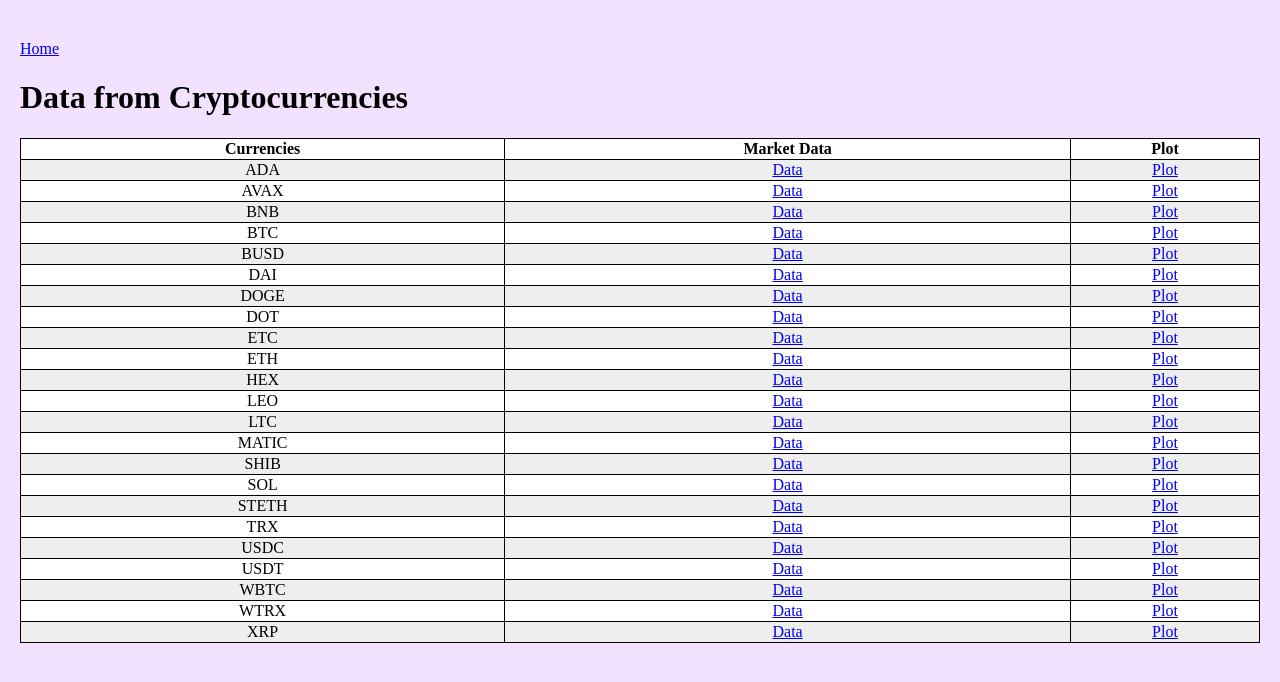
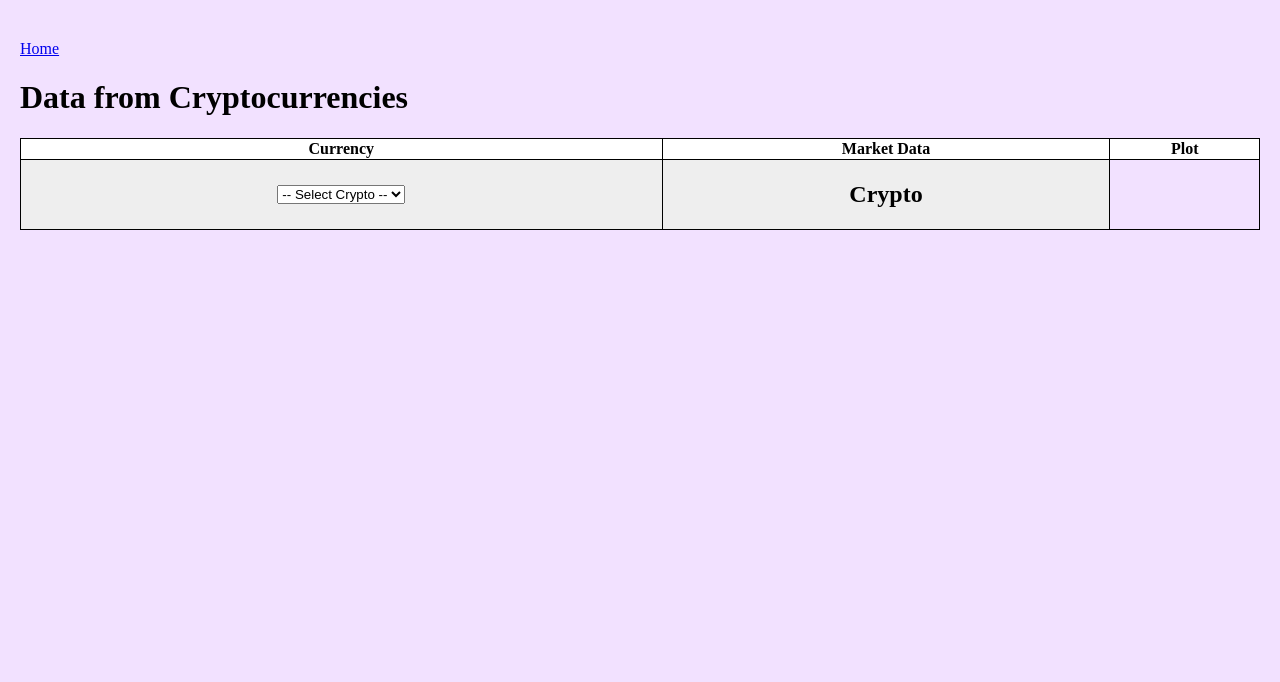
Before and after one commit to paasxx/crypto-site, a Django app: page / in a window 1280 px wide. Shown: the top 682 px of the page. Run offline with Django 4.2, Linux system fonts and the light colour scheme.

Commit message:
applying Javascript

```diff
--- /dev/null
+++ b/app_crypto/static/app_crypto/script.js
@@ -0,0 +1,6 @@
+let selection = document.querySelector('select');
+let result = document.querySelector("#teste");
+
+selection.addEventListener('click', () => {
+    result.innerText = selection.options[selection.selectedIndex].value;
+});
--- a/app_crypto/templates/app_crypto/home.html
+++ b/app_crypto/templates/app_crypto/home.html
@@ -14,29 +14,47 @@
 
 <table>
     <tr>
-        <th>Currencies</th>
+        <th>Currency</th>
         <th>Market Data</th>
         <th>Plot</th>
 
     </tr>
 
-    {% for i in currencies %}
+    <tr>
+        <div class="container" style="text-align: center;">
+            <td align="center">
 
-    <tr>
+                <select>
+                    <option disabled hidden selected> -- Select Crypto --</option>
+                    {% for i in currencies %}
 
-        <td align="center">{{ i }}</td>
-        <td align="center "><a href="{% url 'market' i|lower|capfirst %}">Data </a></td>
-        <td align="center "><a href="{% url 'plot' i|lower|capfirst %}">Plot </a></td>
+                    <option value="{{i}}">{{i}}</option>
+
+                    {% endfor %}
+
+                </select>
+
+
+            </td>
+
+            <td>
+                <h2 align="center" id="teste">Crypto<h2>
+
+            </td>
+
+        </div>
+
+        <script src="static/app_crypto/script.js"></script>
+
+
 
     </tr>
 
 
 
 
-
-    {% endfor %}
-
 </table>
 
 
+
 {% endblock %}
--- a/app_crypto/views.py
+++ b/app_crypto/views.py
@@ -1,4 +1,6 @@
 from django.shortcuts import render
+from django.http import HttpResponse, JsonResponse
+
 
 from .models import *
 import sys
--- a/crypto_data/settings.py
+++ b/crypto_data/settings.py
@@ -11,6 +11,7 @@ https://docs.djangoproject.com/en/4.2/ref/settings/
 """
 
 from pathlib import Path
+import os
 
 # Build paths inside the project like this: BASE_DIR / 'subdir'.
 BASE_DIR = Path(__file__).resolve().parent.parent
```
Also changed, not shown: app_crypto/forms.py (added).
